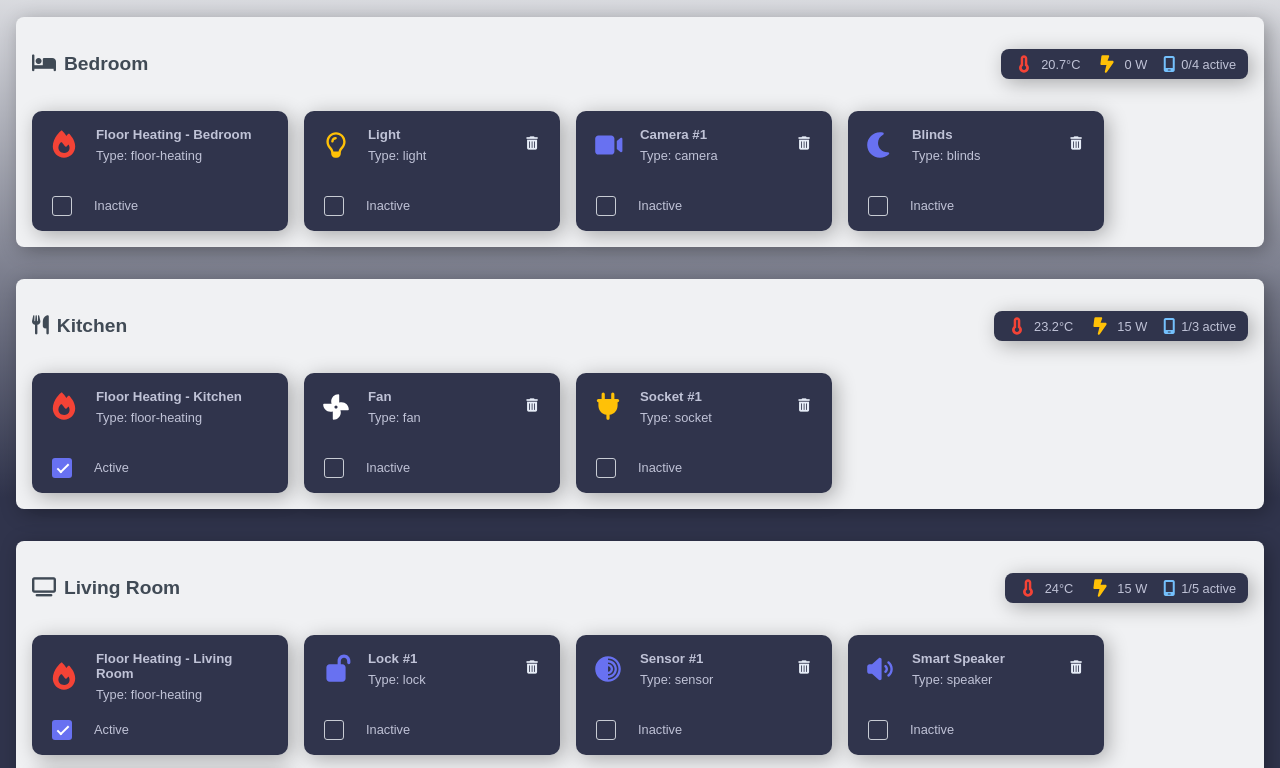
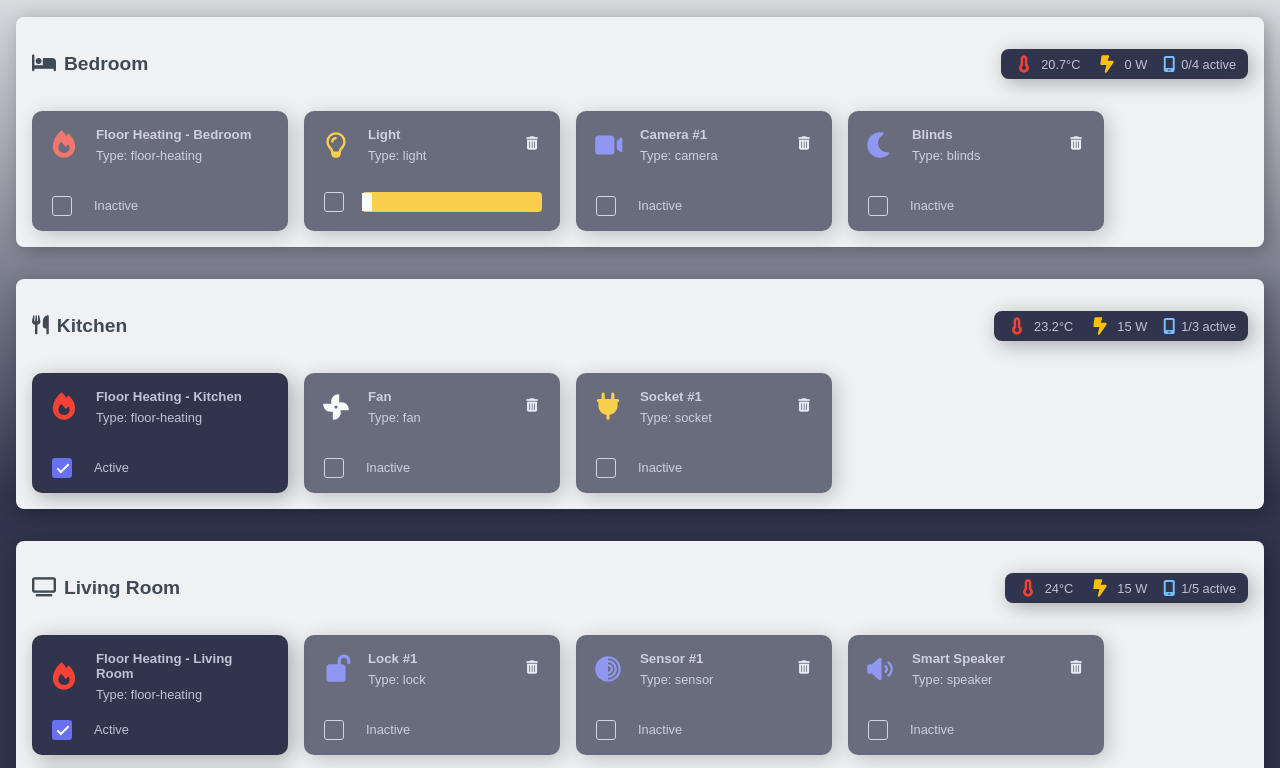
Before and after one commit to NazarSavchuk/smart-home, a plain HTML site: page index.html in a window 1280 px wide. Shown: the part 68-836 px from the top of the page. Drawn offline with Linux system fonts and the light colour scheme.

Commit message:
add: light brighness control

```diff
--- a/css/common.css
+++ b/css/common.css
@@ -8,3 +8,6 @@
 :root {
   --primary-grey: #586575;
 }
+.opacity-50 {
+  opacity: 0.7;
+}
--- a/css/main.css
+++ b/css/main.css
@@ -3,17 +3,17 @@
   justify-content: space-between;
   align-items: center;
   margin-bottom: 24px;
-  @media (max-width: 720px) {
-    display: none;
-  }
 }
 
 .header__title {
   font-size: 2rem;
   color: #404a55;
   display: flex;
-  align-items:flex-start;
+  align-items: flex-start;
   gap: 8px;
+  @media (max-width: 720px) {
+    display: none;
+  }
 }
 
 .device-list__control-btns {
@@ -26,6 +26,7 @@
   @media (max-width: 720px) {
     flex-direction: column;
     padding: 0 8px;
+    width: 100%;
   }
 }
 
@@ -71,6 +72,7 @@
   min-height: 120px;
   position: relative;
   width: 16rem;
+  transition: opacity 0.3s ease;
   padding: 16px;
   background-color: #30344c;
   color: #c0c3d7;
@@ -195,9 +197,8 @@
   color: #aaa;
 }
 
-/* Слайдер горизонтальний — прибрати rotate(270deg) якщо хочеш горизонтальний вигляд */
 .brightness-control .slider .level {
-  transform: none; /* або залиш rotate(270deg) для вертикального */
+  transform: none;
 }
 
 .device-name__input {
@@ -223,3 +224,35 @@
   background-color: #0d8a2c80;
   cursor: not-allowed;
 }
+.light-settings {
+  display: flex;
+  justify-content: space-between;
+  gap: 1rem;
+  flex-direction: row-reverse;
+}
+.form-range__container {
+  width: 100%;
+  display: flex;
+  justify-content: center;
+  transform: translateY(-1px);
+  outline: none;
+  -webkit-transition: 0.2s;
+  transition: opacity 0.2s;
+}
+.form-range {
+  -webkit-appearance: none;
+  appearance: none;
+  width: 100%;
+  border-radius: 4px;
+  background: rgb(255 193 7);
+  height: 20px;
+}
+
+.form-range::-webkit-slider-thumb {
+  -webkit-appearance: none;
+  appearance: none;
+  width: 10px;
+  height: 18px;
+  background: #ffffff;
+  cursor: pointer;
+}
--- a/index.html
+++ b/index.html
@@ -55,7 +55,7 @@
             required
           />
           <button type="submit" id="save-device-btn" class="save-device-btn">
-            Save
+            Add
           </button>
         </form>
       </header>
--- a/js/core/SmartHome.js
+++ b/js/core/SmartHome.js
@@ -65,7 +65,7 @@ export class SmartHome {
         room: "bedroom",
         isOn: false,
         uuid: "light123",
-        brightness: 100,
+        brightness: 0,
       },
       {
         name: "Fan",
@@ -73,7 +73,6 @@ export class SmartHome {
         room: "kitchen",
         isOn: false,
         uuid: "fan123",
-        brightness: 100,
       },
       {
         name: "Camera #1",
@@ -129,11 +128,10 @@ export class SmartHome {
     this.powerMap = {
       "floor-heating": 15,
       light: 10,
-      thermostat: 5,
       camera: 8,
       socket: 50,
-      blinds: 20,
-      lock: 3,
+      blinds: 0,
+      lock: 0,
       speaker: 15,
       tv: 80,
       fan: 35,
@@ -163,7 +161,7 @@ export class SmartHome {
 
     const powerUsage = activeDevices.reduce((sum, d) => {
       const base = this.powerMap[d.type] ?? 20;
-      // для light враховуємо brightness (0–100), за замовчуванням 100
+
       if (d.type === "light") {
         const brightness = d.brightness ?? 100;
         return sum + Math.round((base * brightness) / 100);
@@ -180,7 +178,7 @@ export class SmartHome {
     return {
       roomName: room.name,
       currentTemp: room.currentTemp,
-      powerUsage, // ← тепер правильне
+      powerUsage,
       activeDevices: activeDevices.length,
       totalDevices: roomDevices.length,
     };
--- a/js/main.js
+++ b/js/main.js
@@ -105,12 +105,12 @@ class SmartHomeUI {
     const room = this.#roomSelect.value;
     const uuid = Math.random().toString(36).substring(2, 15);
 
-    this.#home.devices.push({ name, type, room, uuid, isOn: true });
-    this.#renderDevice(name, type, room, uuid, true);
+    this.#home.devices.push({ name, type, room, uuid, isOn: false });
+    this.#renderDevice(name, type, room, uuid, false);
     this.#updateRoomMetrics();
 
     this.#deviceName.value = "";
-    this.#updateSaveButtonState(); // ← після очищення кнопка стане disabled
+    this.#updateSaveButtonState();
   }
 
   #getRoomContainer(room) {
@@ -127,7 +127,7 @@ class SmartHomeUI {
     device.dataset.uuid = uuid;
 
     device.innerHTML = `
-      <div class="card-body">
+      <div class="card-body ${isOn ? "" : "opacity-50"}">
         <div class="card-header">
           <img src="img/${type}.svg" alt="${type}">
           <div class="card-title__container">
@@ -135,12 +135,13 @@ class SmartHomeUI {
             <span class="list-group-item">Type: ${type}</span>
           </div>
       </div>
-      <ul class="">
+      <ul class="${type === "light" ? "light-settings" : ""}">
+      ${type === "light" ? `<li class="form-range__container"><input type="range" min="0" max="100" value="0" class="form-range" id="brightness-${uuid}"></li>` : ""}
         <li class="list-group-item">
           <div class="form-check form-switch cntr">
             <input class="form-check-input toggle-switch hidden-xs-up" id="cbx-${uuid}" type="checkbox" role="switch" ${isOn ? "checked" : ""}>
             <label class="form-check-label toggle-label cbx" for="cbx-${uuid}"></label>
-            <span class="toggle-text">${isOn ? "Active" : "Inactive"}</span>
+            <span class="toggle-text ${type === "light" ? "hidden" : ""}">${isOn ? "Active" : "Inactive"}</span>
           </div>
         </li>
       </ul>
@@ -151,16 +152,43 @@ class SmartHomeUI {
              </div>`
           : ""
       }
+
       </div>
 
     `;
 
     const toggle = device.querySelector(".toggle-switch");
     const label = device.querySelector(".toggle-text");
+    const brightnessControl = device.querySelector(`#brightness-${uuid}`);
+
+    if (brightnessControl) {
+      brightnessControl.addEventListener("input", (e) => {
+        const brightness = e.target.value;
+        const homeDevice = this.#home.devices.find((d) => d.uuid === uuid); // ← перейменуй
+
+        if (brightness === "0") {
+          toggle.checked = false;
+          this.#toggleDeviceState(uuid, false);
+          device.querySelector(".card-body").classList.add("opacity-50");
+        } else {
+          toggle.checked = true;
+          this.#toggleDeviceState(uuid, true);
+          device.querySelector(".card-body").classList.remove("opacity-50");
+        }
+
+        if (homeDevice) homeDevice.brightness = brightness; // ← використай перейменовану
+      });
+    }
 
     toggle.addEventListener("change", (e) => {
+      const isOn = e.target.checked;
+
       label.textContent = e.target.checked ? "Active" : "Inactive";
-      const isOn = e.target.checked;
+
+      device.querySelector(".card-body").classList.toggle("opacity-50", !isOn);
+      if (type === "light" && brightnessControl) {
+        brightnessControl.value = isOn ? "100" : "0";
+      }
       this.#toggleDeviceState(uuid, isOn);
       this.#updateRoomMetrics();
     });
```
